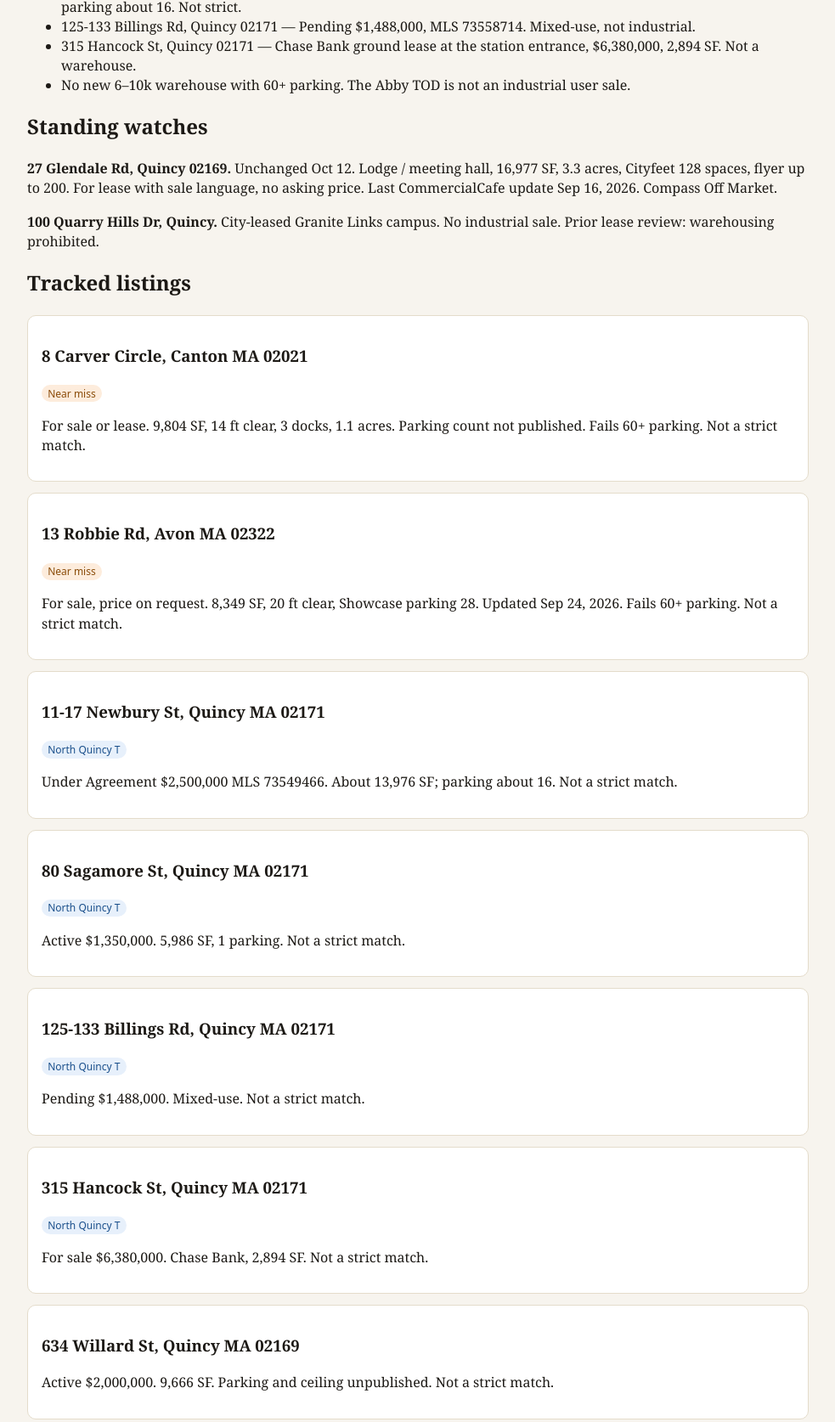
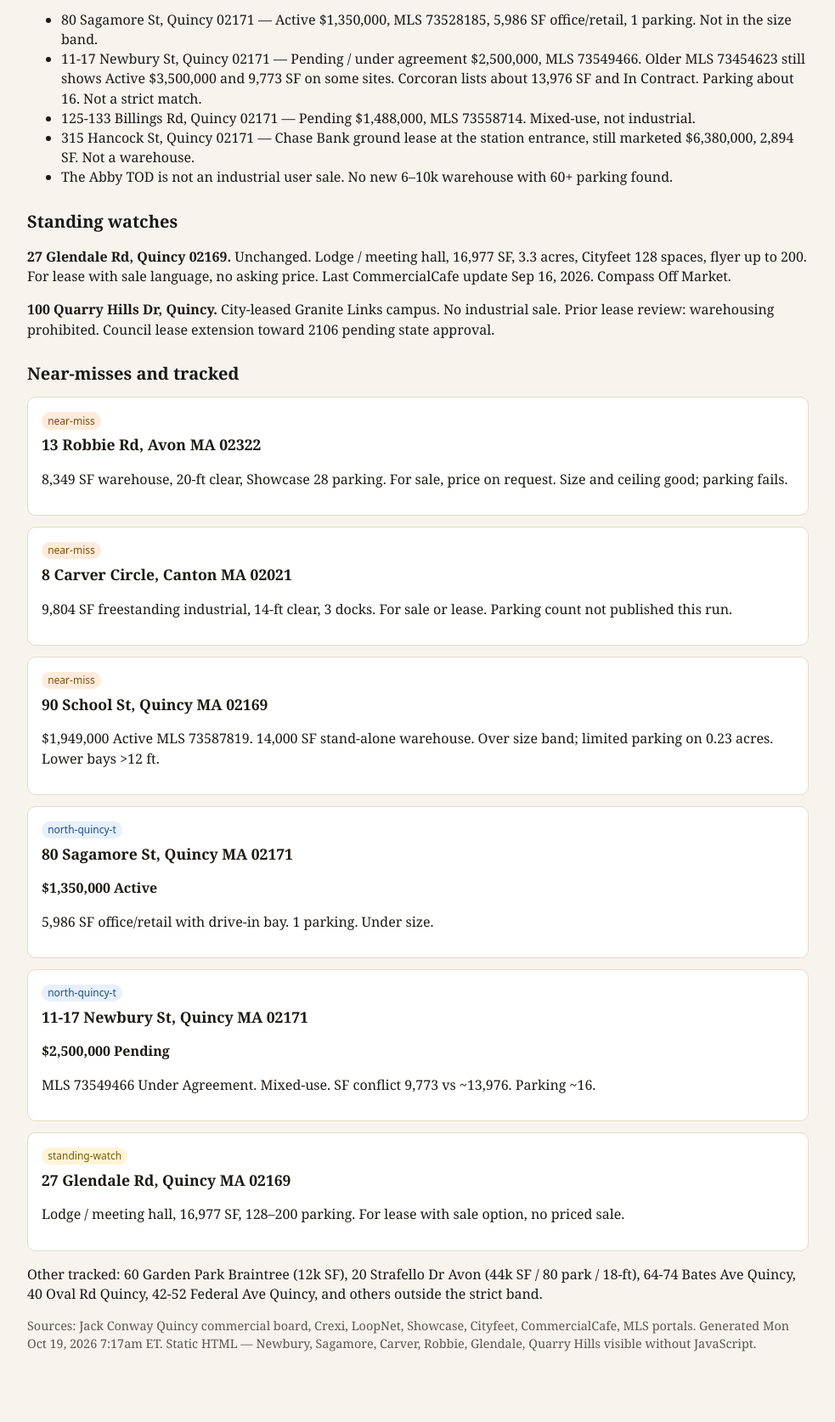
Before and after one commit to 6agentkk9/quincy-property-watch, a plain HTML site: page index.html in a window 1280 px wide. Shown: the part 726-2400 px from the top of the page at 85% size, without its empty margins (148-1131 px from the left). After the commit the page ends 2366 px from the top, so only its background shows below. Drawn offline with Linux system fonts and the light colour scheme.

Commit message:
Daily refresh 2026-10-19 – 18 listings, 0 strict matches

```diff
--- a/index.html
+++ b/index.html
@@ -3,67 +3,95 @@
 <head>
 <meta charset="utf-8">
 <meta name="viewport" content="width=device-width, initial-scale=1">
-<title>Quincy Property Watch — October 12, 2026</title>
+<title>Quincy Property Watch — Oct 19, 2026</title>
 <style>
-body{font-family:Georgia,serif;background:#f7f4ee;color:#1c1915;margin:0;line-height:1.45}
-header,main{max-width:920px;margin:0 auto;padding:1.25rem 1rem 2rem}
-header{background:#fffdf8;border-bottom:1px solid #e4dccb}
-h1{font-size:1.7rem;margin:0 0 .3rem}
-.meta{color:#5c564c}
-.stat{display:inline-block;background:#fff;border:1px solid #e4dccb;border-radius:8px;padding:.45rem .7rem;margin:.3rem .4rem .3rem 0}
-.card{background:#fff;border:1px solid #e4dccb;border-radius:10px;padding:.9rem 1rem;margin:.8rem 0}
-.badge{display:inline-block;font-family:system-ui,sans-serif;font-size:.75rem;padding:.1rem .45rem;border-radius:999px}
-.nq{background:#e7f0fb;color:#1a4f8b}.watch{background:#fff4d6;color:#7a5b00}.near{background:#fdecdc;color:#8a4b08}
-a{color:#1a4f8b}
+  body { font-family: Georgia, "Iowan Old Style", serif; background: #f7f4ee; color: #1c1915; margin: 0; line-height: 1.45; }
+  header, main { max-width: 920px; margin: 0 auto; padding: 1.25rem 1rem 2rem; }
+  header { background: #fffdf8; border-bottom: 1px solid #e4dccb; }
+  h1 { font-size: 1.7rem; margin: 0 0 .3rem; }
+  h2 { font-size: 1.25rem; margin: 1.6rem 0 .6rem; }
+  .meta { color: #5c564c; }
+  .stat { display: inline-block; background: #fff; border: 1px solid #e4dccb; border-radius: 8px; padding: .45rem .7rem; margin: .3rem .4rem .3rem 0; }
+  .card { background: #fff; border: 1px solid #e4dccb; border-radius: 10px; padding: .9rem 1rem; margin: .8rem 0; }
+  .card h3 { margin: 0 0 .25rem; font-size: 1.1rem; }
+  .price { font-weight: 700; }
+  .badge { display: inline-block; font-family: system-ui, sans-serif; font-size: .75rem; padding: .1rem .45rem; border-radius: 999px; margin-bottom: .35rem; }
+  .ok { background: #e5f6e8; color: #146c2e; }
+  .nq { background: #e7f0fb; color: #1a4f8b; }
+  .watch { background: #fff4d6; color: #7a5b00; }
+  .near { background: #fdecdc; color: #8a4b08; }
+  a { color: #1a4f8b; }
+  footer { color: #5c564c; font-size: .9rem; }
 </style>
 </head>
 <body>
 <header>
   <h1>Quincy Property Watch</h1>
-<p class="meta">Daily refresh Monday, October 12, 2026, 7:22am ET. Static listing page. Addresses are in this HTML. No script required. 17 listings tracked. 0 strict matches.</p>
-<p><span class="stat">Need 6,000–10,000 SF, 60+ parking, ceiling over 10 ft, for sale</span></p>
+  <p class="meta">Daily refresh Monday, October 19, 2026, 7:17am ET. Static listing page — addresses are in this HTML, no script required.</p>
+  <p>
+    <span class="stat">18 listings tracked</span>
+    <span class="stat">0 strict matches</span>
+    <span class="stat">Need 6,000–10,000 SF, 60+ parking, ceiling over 10 ft, for sale</span>
+  </p>
 </header>
 <main>
   <h2>What changed</h2>
   <ul>
-<li>Strict filter still 0 confirmed matches on 2026-10-12. Parking and ceiling never invented.</li>
-<li>11-17 Newbury St remains Under Agreement / In Contract at $2,500,000, MLS 73549466. Corcoran shows about 13,976 SF. Older MLS 73454623 still appears Active at $3,500,000 / 9,773 SF on some portals. Not a strict match.</li>
-<li>North Quincy T: 80 Sagamore still Active $1.35M. 125-133 Billings still Pending $1.488M. 315 Hancock Chase still $6.38M. The Abby TOD is not an industrial user sale.</li>
-<li>27 Glendale Rd unchanged (last update Sep 16). 100 Quarry Hills Dr still city-leased Granite Links; no industrial sale.</li>
-<li>Near misses: 13 Robbie Rd Avon (28 park) and 8 Carver Circle Canton (parking not confirmed). 90 School St Active $1.949M but 14k SF.</li>
+    <li>Strict filter still 0 confirmed matches on 2026-10-19 (6–10k SF + 60+ parking + ceiling over 10 ft + for sale). Parking and ceiling never invented.</li>
+    <li>11-17 Newbury St: Jack Conway board shows PENDING at $2,500,000, MLS 73549466. Castles Unlimited Under Agreement, modified 10/01/2026. Corcoran In Contract. Older MLS 73454623 still appears Active at $3,500,000 / 9,773 SF on some portals. SF conflict remains.</li>
+    <li>SPECIAL WATCH — North Quincy T: 80 Sagamore still Active $1.35M (MLS 73528185, 5,986 SF, 1 parking). 125-133 Billings still Pending $1.488M. 315 Hancock Chase ground lease still marketed $6.38M / 2,894 SF. The Abby TOD is not an industrial user sale. No new 6–10k warehouse with 60+ parking within walking distance.</li>
+    <li>27 Glendale Rd unchanged (lodge; sale language, no asking price; last board update Sep 16). 100 Quarry Hills Dr still city-leased Granite Links campus; no industrial sale found; prior lease review said warehousing is prohibited.</li>
+    <li>Best near-misses: 13 Robbie Rd Avon (8,349 SF / 20-ft / Showcase parking 28) and 8 Carver Cir Canton (9,804 SF / 14-ft; parking not reconfirmed). Added 90 School St Quincy 14,000 SF warehouse $1.949M (over band, limited parking).</li>
   </ul>
   <h2>North Quincy T station watch</h2>
-<p>Checked Jack Conway Quincy commercial board, Crexi, LoopNet, Cityfeet, Showcase, and MLS portals for Hancock St, W Squantum St, Newport Ave, Billings Rd, Sagamore St, Newbury St, Faxon, Norfolk Downs, 02171.</p>
+  <p>Walking distance of the North Quincy Red Line: Hancock St, W Squantum St, Newport Ave, Billings Rd, Sagamore St, Newbury St, Faxon, Norfolk Downs, 02171. Checked Jack Conway Quincy commercial board, plus Crexi, LoopNet, and broker pages.</p>
   <ul>
-<li>80 Sagamore St, Quincy 02171 — Active $1,350,000, MLS 73528185, 5,986 SF, 1 parking. Fails size and parking.</li>
-<li>11-17 Newbury St, Quincy 02171 — Under Agreement $2,500,000, MLS 73549466. About 13,976 SF on Corcoran; parking about 16. Not strict.</li>
+    <li>80 Sagamore St, Quincy 02171 — Active $1,350,000, MLS 73528185, 5,986 SF office/retail, 1 parking. Not in the size band.</li>
+    <li>11-17 Newbury St, Quincy 02171 — Pending / under agreement $2,500,000, MLS 73549466. Older MLS 73454623 still shows Active $3,500,000 and 9,773 SF on some sites. Corcoran lists about 13,976 SF and In Contract. Parking about 16. Not a strict match.</li>
     <li>125-133 Billings Rd, Quincy 02171 — Pending $1,488,000, MLS 73558714. Mixed-use, not industrial.</li>
-<li>315 Hancock St, Quincy 02171 — Chase Bank ground lease at the station entrance, $6,380,000, 2,894 SF. Not a warehouse.</li>
-<li>No new 6–10k warehouse with 60+ parking. The Abby TOD is not an industrial user sale.</li>
+    <li>315 Hancock St, Quincy 02171 — Chase Bank ground lease at the station entrance, still marketed $6,380,000, 2,894 SF. Not a warehouse.</li>
+    <li>The Abby TOD is not an industrial user sale. No new 6–10k warehouse with 60+ parking found.</li>
   </ul>
   <h2>Standing watches</h2>
-<p><strong>27 Glendale Rd, Quincy 02169.</strong> Unchanged Oct 12. Lodge / meeting hall, 16,977 SF, 3.3 acres, Cityfeet 128 spaces, flyer up to 200. For lease with sale language, no asking price. Last CommercialCafe update Sep 16, 2026. Compass Off Market.</p>
-<p><strong>100 Quarry Hills Dr, Quincy.</strong> City-leased Granite Links campus. No industrial sale. Prior lease review: warehousing prohibited.</p>
-<h2>Tracked listings</h2>
-<article class="card"><h3>8 Carver Circle, Canton MA 02021</h3><span class="badge near">Near miss</span><p>For sale or lease. 9,804 SF, 14 ft clear, 3 docks, 1.1 acres. Parking count not published. Fails 60+ parking. Not a strict match.</p></article>
-<article class="card"><h3>13 Robbie Rd, Avon MA 02322</h3><span class="badge near">Near miss</span><p>For sale, price on request. 8,349 SF, 20 ft clear, Showcase parking 28. Updated Sep 24, 2026. Fails 60+ parking. Not a strict match.</p></article>
-<article class="card"><h3>11-17 Newbury St, Quincy MA 02171</h3><span class="badge nq">North Quincy T</span><p>Under Agreement $2,500,000 MLS 73549466. About 13,976 SF; parking about 16. Not a strict match.</p></article>
-<article class="card"><h3>80 Sagamore St, Quincy MA 02171</h3><span class="badge nq">North Quincy T</span><p>Active $1,350,000. 5,986 SF, 1 parking. Not a strict match.</p></article>
-<article class="card"><h3>125-133 Billings Rd, Quincy MA 02171</h3><span class="badge nq">North Quincy T</span><p>Pending $1,488,000. Mixed-use. Not a strict match.</p></article>
-<article class="card"><h3>315 Hancock St, Quincy MA 02171</h3><span class="badge nq">North Quincy T</span><p>For sale $6,380,000. Chase Bank, 2,894 SF. Not a strict match.</p></article>
-<article class="card"><h3>634 Willard St, Quincy MA 02169</h3><p>Active $2,000,000. 9,666 SF. Parking and ceiling unpublished. Not a strict match.</p></article>
-<article class="card"><h3>90 School St, Quincy MA 02169</h3><p>Active $1,949,000 MLS 73587819. 14,000 SF, ceiling >12 ft, low parking. Over size band. Not a strict match.</p></article>
-<article class="card"><h3>27 Glendale Rd, Quincy MA 02169</h3><span class="badge watch">Standing watch</span><p>For lease / sale option, no price. 16,977 SF, 128 published spaces. Not a warehouse. Not a strict match.</p></article>
-<article class="card"><h3>100 Quarry Hills Dr, Quincy MA 02169</h3><span class="badge watch">Standing watch</span><p>Not for industrial sale. City lease. Not a strict match.</p></article>
-<article class="card"><h3>60 Garden Park, Braintree MA 02184</h3><p>For sale, unpriced. 12,000 SF, over band. Ceiling and parking unpublished. Not a strict match.</p></article>
-<article class="card"><h3>20 Strafello Dr, Avon MA 02322</h3><p>Active about $6,750,000. About 44,000 SF, 80 parking, 18 ft. Size fails. Not a strict match.</p></article>
-<article class="card"><h3>64-74 Bates Ave, Quincy MA 02169</h3><p>Active $2,200,000. 6,242 SF. Parking unpublished. Not a strict match.</p></article>
-<article class="card"><h3>40 Oval Rd, Quincy MA 02170</h3><p>Active $1,800,000. About 6,342 SF, parking 12+. Not a strict match.</p></article>
-<article class="card"><h3>42-52 Federal Ave, Quincy MA 02169</h3><p>Active $1,900,000. 11,943 SF, 4 parking. Not a strict match.</p></article>
-<article class="card"><h3>40 Mathewson Dr, Weymouth MA 02189</h3><p>Off market. 5,997 SF. Not a strict match.</p></article>
-<article class="card"><h3>90-100 Columbia St, Quincy MA 02169</h3><p>Sale status uncertain. 7,104 SF, 15 ft, 24 parking. Not reconfirmed active. Not a strict match.</p></article>
-<p>Live data file is quincy-properties.json in this same commit. Not a brokerage listing.</p>
-<p><a href="https://6agentkk9.github.io/quincy-property-watch/">https://6agentkk9.github.io/quincy-property-watch/</a></p>
+  <p><strong>27 Glendale Rd, Quincy 02169.</strong> Unchanged. Lodge / meeting hall, 16,977 SF, 3.3 acres, Cityfeet 128 spaces, flyer up to 200. For lease with sale language, no asking price. Last CommercialCafe update Sep 16, 2026. Compass Off Market.</p>
+  <p><strong>100 Quarry Hills Dr, Quincy.</strong> City-leased Granite Links campus. No industrial sale. Prior lease review: warehousing prohibited. Council lease extension toward 2106 pending state approval.</p>
+  <h2>Near-misses and tracked</h2>
+  <div class="card">
+    <span class="badge near">near-miss</span>
+    <h3>13 Robbie Rd, Avon MA 02322</h3>
+    <p>8,349 SF warehouse, 20-ft clear, Showcase 28 parking. For sale, price on request. Size and ceiling good; parking fails.</p>
+  </div>
+  <div class="card">
+    <span class="badge near">near-miss</span>
+    <h3>8 Carver Circle, Canton MA 02021</h3>
+    <p>9,804 SF freestanding industrial, 14-ft clear, 3 docks. For sale or lease. Parking count not published this run.</p>
+  </div>
+  <div class="card">
+    <span class="badge near">near-miss</span>
+    <h3>90 School St, Quincy MA 02169</h3>
+    <p>$1,949,000 Active MLS 73587819. 14,000 SF stand-alone warehouse. Over size band; limited parking on 0.23 acres. Lower bays &gt;12 ft.</p>
+  </div>
+  <div class="card">
+    <span class="badge nq">north-quincy-t</span>
+    <h3>80 Sagamore St, Quincy MA 02171</h3>
+    <p class="price">$1,350,000 Active</p>
+    <p>5,986 SF office/retail with drive-in bay. 1 parking. Under size.</p>
+  </div>
+  <div class="card">
+    <span class="badge nq">north-quincy-t</span>
+    <h3>11-17 Newbury St, Quincy MA 02171</h3>
+    <p class="price">$2,500,000 Pending</p>
+    <p>MLS 73549466 Under Agreement. Mixed-use. SF conflict 9,773 vs ~13,976. Parking ~16.</p>
+  </div>
+  <div class="card">
+    <span class="badge watch">standing-watch</span>
+    <h3>27 Glendale Rd, Quincy MA 02169</h3>
+    <p>Lodge / meeting hall, 16,977 SF, 128–200 parking. For lease with sale option, no priced sale.</p>
+  </div>
+  <p>Other tracked: 60 Garden Park Braintree (12k SF), 20 Strafello Dr Avon (44k SF / 80 park / 18-ft), 64-74 Bates Ave Quincy, 40 Oval Rd Quincy, 42-52 Federal Ave Quincy, and others outside the strict band.</p>
+  <footer>
+    <p>Sources: Jack Conway Quincy commercial board, Crexi, LoopNet, Showcase, Cityfeet, CommercialCafe, MLS portals. Generated Mon Oct 19, 2026 7:17am ET. Static HTML — Newbury, Sagamore, Carver, Robbie, Glendale, Quarry Hills visible without JavaScript.</p>
+  </footer>
 </main>
 </body>
 </html>
```
Also changed, not shown: quincy-properties.json (+1 -1 lines). Lines whose indentation alone changed are shown as unchanged.
